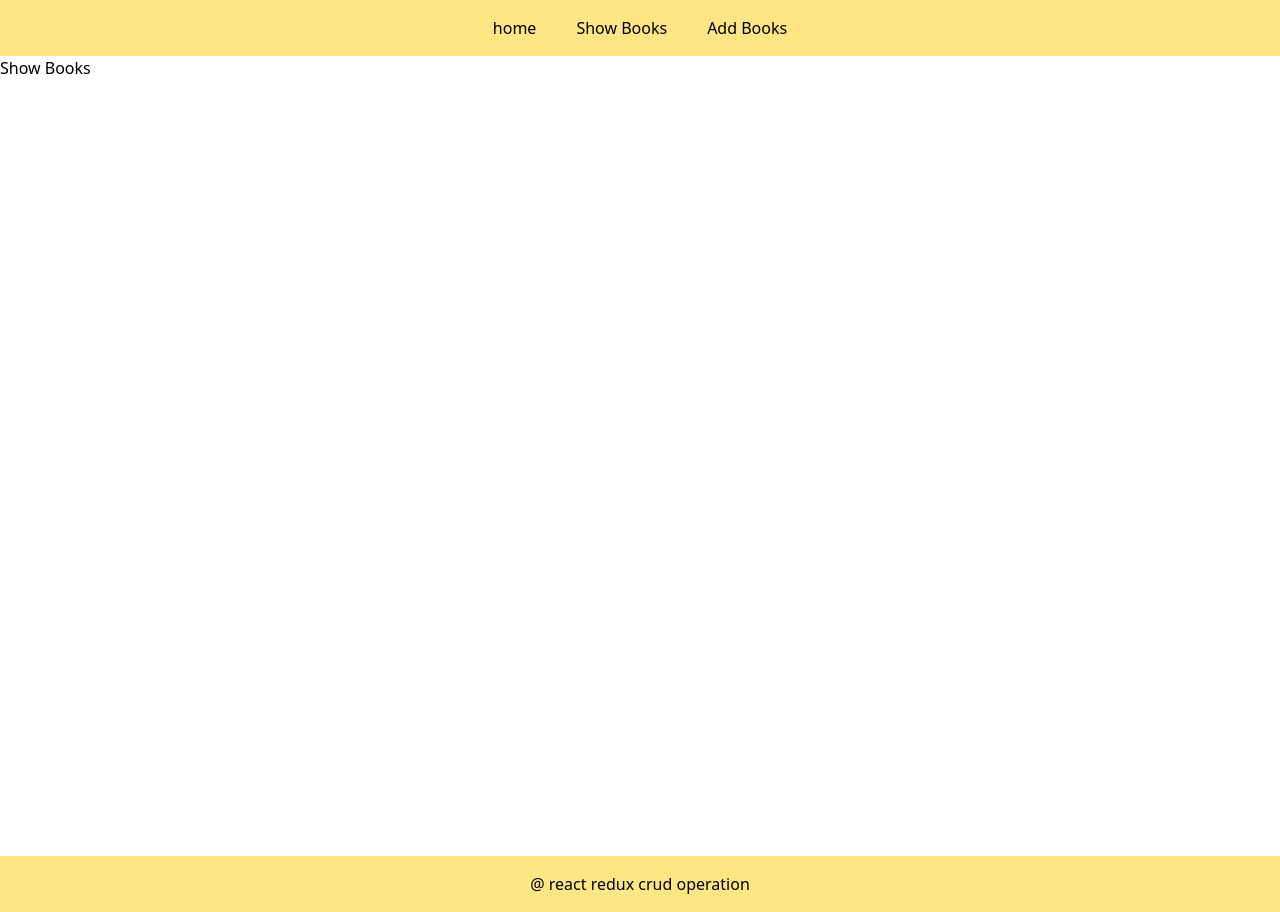
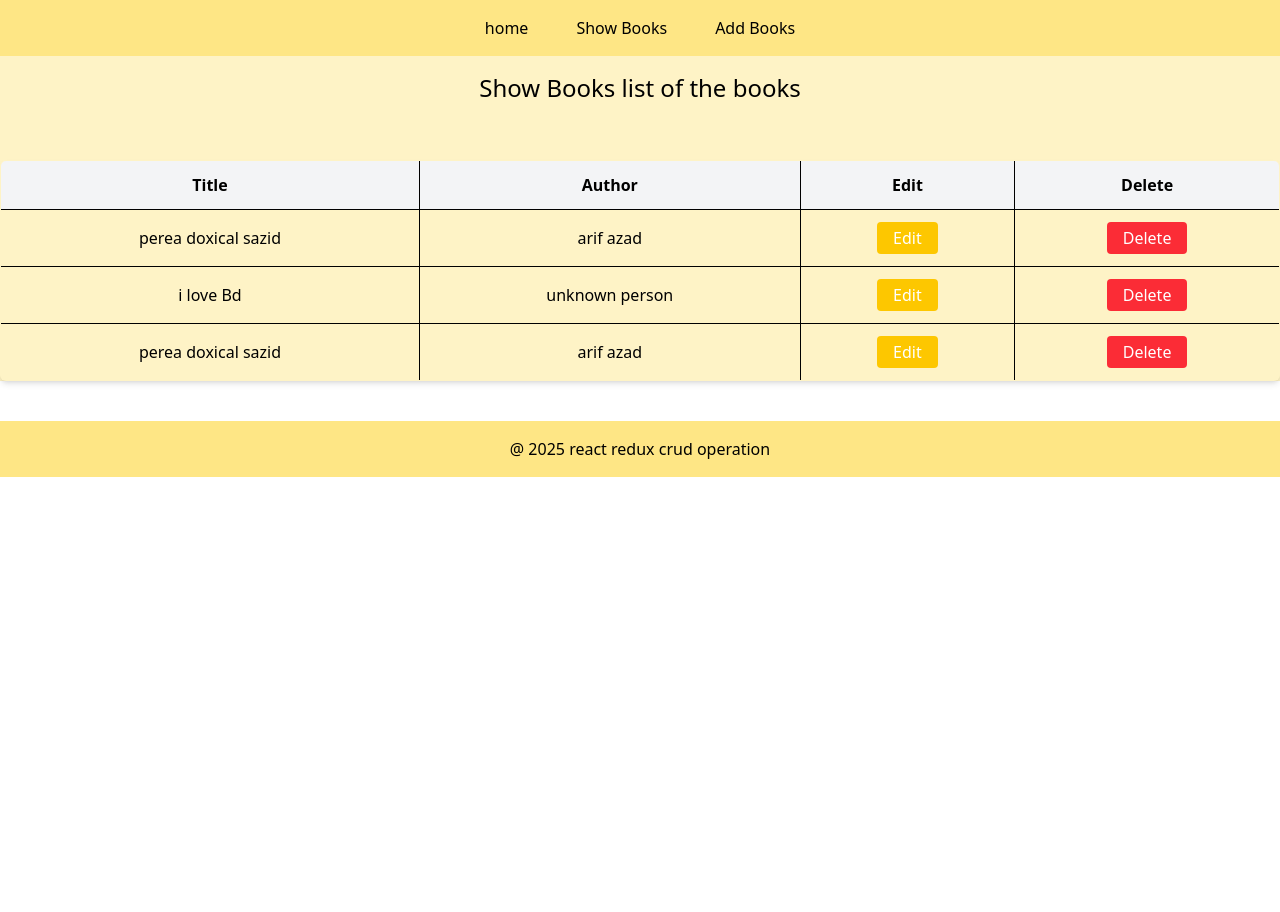
Before and after one commit to nayeem-miah/react-with-redux-crud-app, a React (Vite) app: page /show-books in a window 1280 px wide. After the commit the page ends 800 px from the top, so only its background shows below. Built offline with nearby package versions, Linux system fonts and the light colour scheme.

Commit message:
books slice and store and table crete

```diff
--- a/src/Layout/MainLayout.jsx
+++ b/src/Layout/MainLayout.jsx
@@ -5,16 +5,16 @@ const MainLayout = () => {
     return (
         <div>
             <Navbar />
-            <div className="mx-auto max-w-7xl min-h-screen">
+            <div className="mx-auto max-w-7xl  bg-amber-100">
                 <Outlet />
             </div>
-            <div>
-                <footer>
+            <footer>
+                <div>
                     <h3 className="bg-amber-200 p-4 text-center">
-                        @ react redux crud operation
+                        @ 2025 react redux crud operation
                     </h3>
-                </footer>
-            </div>
+                </div>
+            </footer>
         </div>
     );
 }
--- a/src/Layout/Navbar.jsx
+++ b/src/Layout/Navbar.jsx
@@ -2,9 +2,9 @@ import { NavLink } from "react-router-dom";
 
 const Navbar = () => {
     return (
-        <div className="bg-amber-200 p-4">
+        <div className="bg-amber-200 p-4 shadow">
             <nav>
-                <ul className="flex justify-center gap-10">
+                <ul className="flex justify-center md:gap-10 lg:gap-12 gap-5">
                     <li className="hover:text-blue-500">
                         <NavLink to={'/'}
                         >
--- a/src/Router/Rouuter.jsx
+++ b/src/Router/Rouuter.jsx
@@ -2,8 +2,8 @@ import { createBrowserRouter } from "react-router-dom";
 import MainLayout from "../Layout/MainLayout";
 import Home from "../pages/Home";
 import Error from "../pages/Error";
-import AddBooks from "../pages/AddBooks";
-import ShowBooks from "../pages/ShowBooks";
+import AddBooks from "../features/Books/AddBooks";
+import ShowBooks from "../features/Books/ShowBooks";
 
 const router = createBrowserRouter([
     {
--- /dev/null
+++ b/src/app/store.js
@@ -0,0 +1,9 @@
+import { configureStore } from "@reduxjs/toolkit";
+import booksReducer from "../features/Books/BookSlice";
+
+const store = configureStore({
+    reducer: {
+        booksReducer : booksReducer
+    }
+})
+export default store;
--- /dev/null
+++ b/src/features/Books/BookSlice.js
@@ -0,0 +1,19 @@
+import { createSlice } from "@reduxjs/toolkit";
+const initialState = {
+    books: [
+        { id: 1, title: "perea doxical sazid", autor: "arif azad" },
+        { id: 2, title: "i love Bd", autor: "unknown person" },
+        { id: 3, title: "perea doxical sazid", autor: "arif azad" },
+    ]
+};
+
+export const booksSlice = createSlice({
+    name: "books",
+    initialState: initialState,
+    reducers: {
+        showBooks : (state)=>state,
+    }
+});
+
+export const { showBooks } = booksSlice.actions;
+export default booksSlice.reducer;
--- /dev/null
+++ b/src/features/Books/EditBooks.jsx
@@ -0,0 +1,8 @@
+const EditBooks = () => {
+    return (
+        <div>
+            Edit Books
+        </div>
+    )
+}
+export default EditBooks;
--- /dev/null
+++ b/src/features/Books/ShowBooks.jsx
@@ -0,0 +1,43 @@
+import { useSelector } from "react-redux";
+
+const ShowBooks = () => {
+    const books = useSelector(state => state.booksReducer.books);
+    // const dispatch = useDispatch()
+    console.log(books);
+    return (
+        <div>
+            <h3 className="text-2xl text-center py-4"> Show Books list of the books</h3>
+            <div className="my-10">
+                <table className="w-full border border-gray-300 shadow-md rounded-md overflow-hidden text-center">
+                    <thead className="bg-gray-100">
+                        <tr>
+                            <th className="p-3 border">Title</th>
+                            <th className="p-3 border">Author</th>
+                            <th className="p-3 border">Edit</th>
+                            <th className="p-3 border">Delete</th>
+                        </tr>
+                    </thead>
+
+                    <tbody>
+                        {books.map((book) => (
+                            <tr key={book.id} className="hover:bg-gray-50 transition">
+                                <td className="p-3 border">{book.title}</td>
+                                <td className="p-3 border">{book.autor}</td>
+                                <td className="p-3 border">
+                                    <button className="bg-yellow-400 hover:bg-yellow-500 text-white px-4 py-1 rounded">Edit</button>
+                                </td>
+                                <td className="p-3 border">
+                                    <button className="bg-red-500 hover:bg-red-600 text-white px-4 py-1 rounded">Delete</button>
+                                </td>
+                            </tr>
+                        ))}
+                    </tbody>
+                </table>
+
+            </div>
+
+
+        </div>
+    )
+}
+export default ShowBooks;
--- a/src/main.jsx
+++ b/src/main.jsx
@@ -3,9 +3,11 @@ import { createRoot } from 'react-dom/client'
 import './index.css'
 import { RouterProvider } from 'react-router-dom'
 import router from './Router/Rouuter.jsx'
+import { Provider } from 'react-redux'
+import store from './app/store.js'
 
 createRoot(document.getElementById('root')).render(
-  <StrictMode>
+  <Provider store={store}>
     <RouterProvider router={router} />
-  </StrictMode>,
+  </Provider>,
 )
--- a/src/pages/ShowBooks.jsx
+++ /dev/null
@@ -1,8 +0,0 @@
-const ShowBooks = () => {
-    return (
-        <div>
-            Show Books
-        </div>
-    )
-}
-export default ShowBooks;
```
Also changed, not shown: src/features/Books/AddBooks.jsx (renamed from src/pages/AddBooks.jsx).
